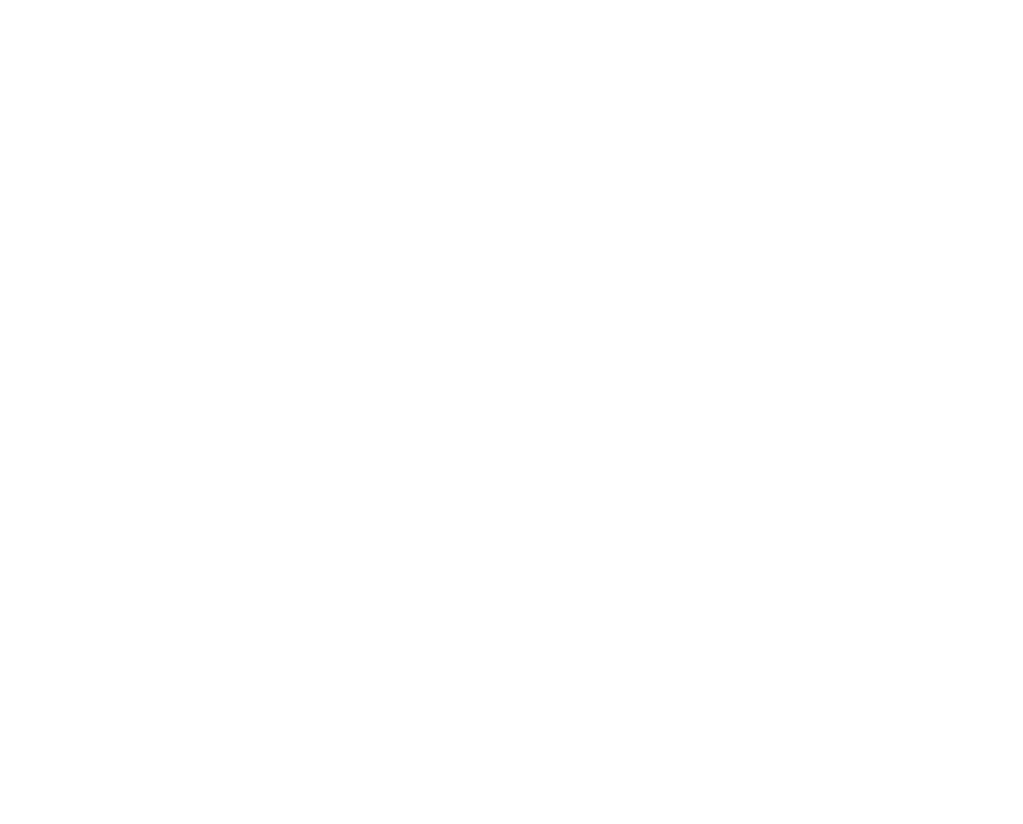
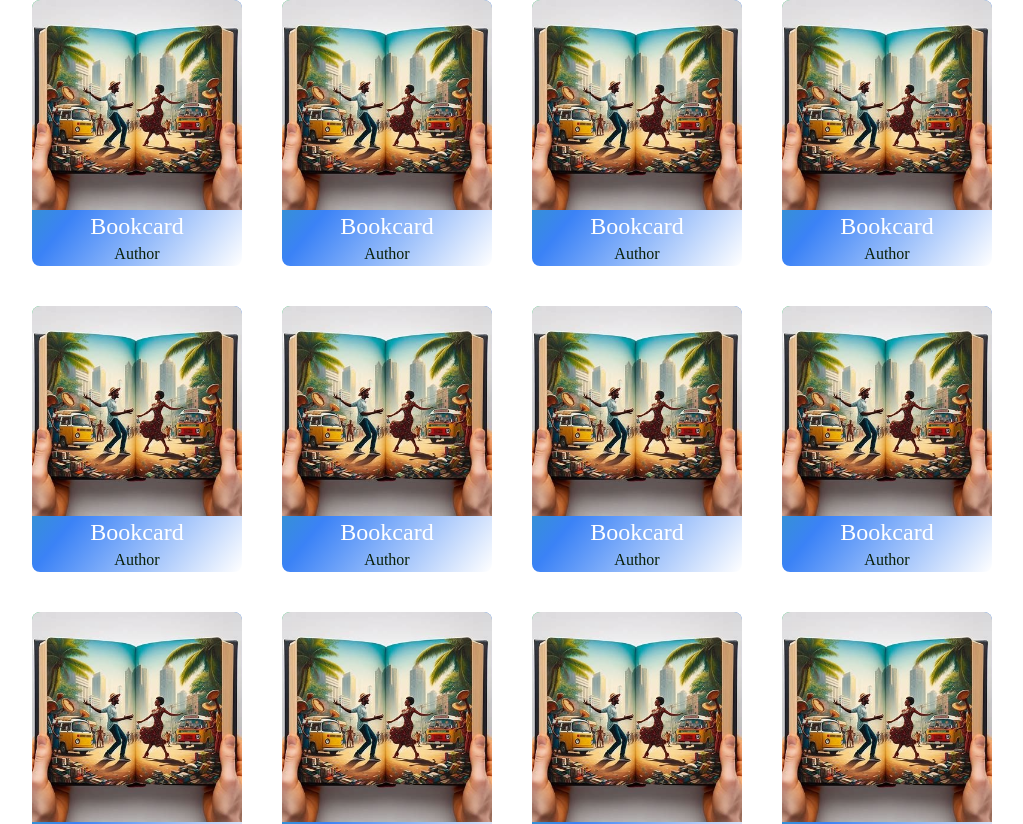
Before and after one commit to Munyia/WordSmitters, a React (Vite) app in the folder client/: page /booklist in a window 1280 px wide. Before the commit this address had no page. Shown: the top 824 px of the page, without its empty margins (128-1151 px from the left). Before the commit the page ends 800 px from the top, so only its background shows below. Built offline with nearby package versions, Linux system fonts and the light colour scheme; a web font is replaced by a local one.

Commit message:
bookcard

```diff
--- a/client/src/App.jsx
+++ b/client/src/App.jsx
@@ -6,6 +6,9 @@
 import { BrowserRouter, Route, Routes } from "react-router-dom";
 import SignUp from './pages/SignUp';
 import Register from './pages/Register';
+import BookList from './components/BookList';
+import BookCard from './components/BookCard';
+import data from './components/data';
 
 function App() {
 
@@ -17,6 +20,8 @@
       <Route path="/" element ={<Home/>}/>
       <Route path="/signup" element ={<SignUp/>}/>
       <Route path="/register" element ={<Register/>}/>
+      <Route path="/booklist" element ={<BookList list={data}/>}/>
+      <Route path="/bookcard" element ={<BookCard/>}/>
     </Routes>
     </BrowserRouter>
     </>
--- /dev/null
+++ b/client/src/components/BookCard.jsx
@@ -0,0 +1,34 @@
+import React from 'react'
+
+const BookCard = ({
+    title= 'Bookcard',
+    description ='A Novel',
+    PosterURL= '',
+    author= 'Author',
+    publisher= 'Publisher',
+    year= 'Year',
+    genre= 'Genre',
+}) => {
+  return (
+      <div className="flex rounded-lg hover:shadow-[0px_0px_30px_1px_rgba(0, 255, 117, 0.30)] bg-gradient-to-br from-green-500 via-blue-500 to-green-500transition-all duration-300 background-image: linear-gradient(163deg, green 0%, blue 100%) ">
+        <div className="flex flex-col text-white rounded-lg hover:text-black hover:shadow-xl hover:scale-x-[0.99] hover:scale-y-[0.996] scale-100 transition-transform duration-200 overflow-hidden">
+    <img className='w-[100%] aspect-square ' src={PosterURL} alt="" />
+        <h1 className=' text-2xl align-middle text-center justify-center '>{title}</h1>
+      <div>
+      <p className=' align-middle text-center text-sec justify-center'>{author}</p>
+      {/* <p className=' align-middle text-center justify-center'>{publisher}</p> */}
+      </div>
+      {/* <div>
+      <p className=' align-middle text-center justify-center'>{genre}</p>
+      <p className=' align-middle text-center justify-center'>{year}</p>
+      </div> */}
+      {/* <p className=' align-middle text-center justify-center'>{description}</p> */}
+
+    </div>
+    </div>
+
+
+  )
+}
+
+export default BookCard
--- /dev/null
+++ b/client/src/components/BookList.jsx
@@ -0,0 +1,15 @@
+import React from 'react'
+import BookCard from './BookCard'
+
+const BookList = ({list}) => {
+  return (
+    <div className='grid grid-cols-4 gap-10 justify-between w-3/4 mx-auto'>
+
+  {list.map((book,index) => (
+            <BookCard key={index} {...book}/>
+        ))}
+  </div>
+  )
+}
+
+export default BookList
--- /dev/null
+++ b/client/src/components/data.js
@@ -0,0 +1,142 @@
+import dance from "../assets/res/dance.jpg"
+
+const data = [
+    {
+        title:'Bookcard',
+        description :'A Novel',
+        PosterURL: dance,
+        author: 'Author',
+        publisher: 'Publisher',
+        year:'Year',
+        genre: 'Genre',
+    },
+    {
+        title:'Bookcard',
+        description :'A Novel',
+        PosterURL: dance,
+        author: 'Author',
+        publisher: 'Publisher',
+        year:'Year',
+        genre: 'Genre',
+    },
+    {
+        title:'Bookcard',
+        description :'A Novel',
+        PosterURL: dance,
+        author: 'Author',
+        publisher: 'Publisher',
+        year:'Year',
+        genre: 'Genre',
+    },
+    {
+        title:'Bookcard',
+        description :'A Novel',
+        PosterURL: dance,
+        author: 'Author',
+        publisher: 'Publisher',
+        year:'Year',
+        genre: 'Genre',
+    },
+    {
+        title:'Bookcard',
+        description :'A Novel',
+        PosterURL: dance,
+        author: 'Author',
+        publisher: 'Publisher',
+        year:'Year',
+        genre: 'Genre',
+    },
+    {
+        title:'Bookcard',
+        description :'A Novel',
+        PosterURL: dance,
+        author: 'Author',
+        publisher: 'Publisher',
+        year:'Year',
+        genre: 'Genre',
+    },
+    {
+        title:'Bookcard',
+        description :'A Novel',
+        PosterURL: dance,
+        author: 'Author',
+        publisher: 'Publisher',
+        year:'Year',
+        genre: 'Genre',
+    },
+    {
+        title:'Bookcard',
+        description :'A Novel',
+        PosterURL: dance,
+        author: 'Author',
+        publisher: 'Publisher',
+        year:'Year',
+        genre: 'Genre',
+    },
+    {
+        title:'Bookcard',
+        description :'A Novel',
+        PosterURL: dance,
+        author: 'Author',
+        publisher: 'Publisher',
+        year:'Year',
+        genre: 'Genre',
+    },
+    {
+        title:'Bookcard',
+        description :'A Novel',
+        PosterURL: dance,
+        author: 'Author',
+        publisher: 'Publisher',
+        year:'Year',
+        genre: 'Genre',
+    },
+    {
+        title:'Bookcard',
+        description :'A Novel',
+        PosterURL: dance,
+        author: 'Author',
+        publisher: 'Publisher',
+        year:'Year',
+        genre: 'Genre',
+    },
+    {
+        title:'Bookcard',
+        description :'A Novel',
+        PosterURL: dance,
+        author: 'Author',
+        publisher: 'Publisher',
+        year:'Year',
+        genre: 'Genre',
+    },
+    {
+        title:'Bookcard',
+        description :'A Novel',
+        PosterURL: dance,
+        author: 'Author',
+        publisher: 'Publisher',
+        year:'Year',
+        genre: 'Genre',
+    },
+    {
+        title:'Bookcard',
+        description :'A Novel',
+        PosterURL: dance,
+        author: 'Author',
+        publisher: 'Publisher',
+        year:'Year',
+        genre: 'Genre',
+    },
+    {
+        title:'Bookcard',
+        description :'A Novel',
+        PosterURL: dance,
+        author: 'Author',
+        publisher: 'Publisher',
+        year:'Year',
+        genre: 'Genre',
+    },
+
+]
+
+export default data;
```
Also changed, not shown: client/src/pages/BookList.jsx (deleted).
